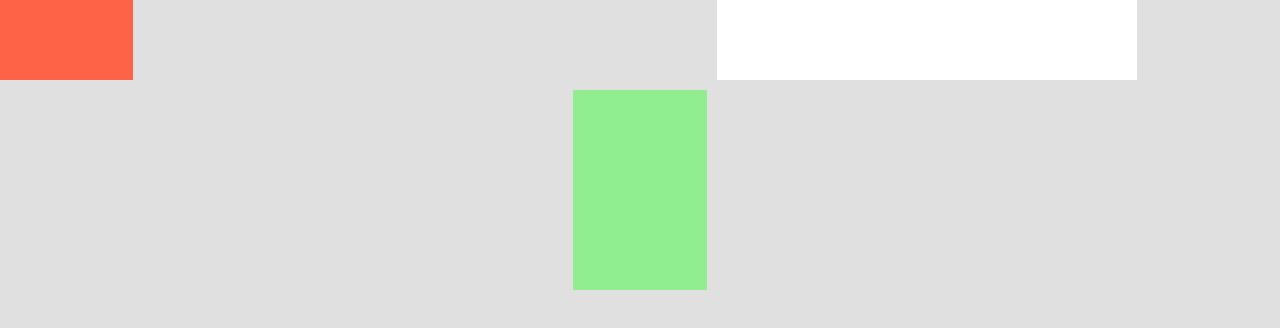
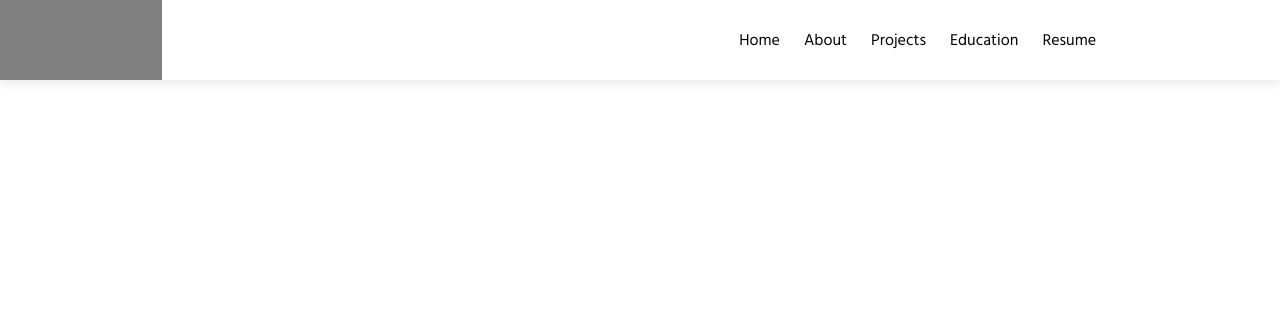
Before and after one commit to dotspencer/resume-1, a React app: page / in a window 1280 px wide. Shown: the top 328 px of the page. Built offline with nearby package versions, Linux system fonts and the light colour scheme; a web font is replaced by a local one.

Commit message:
Beginning to setup layout

```diff
--- a/src/components/App.js
+++ b/src/components/App.js
@@ -5,10 +5,17 @@ import "../styles/App.css";
 class App extends Component {
   render() {
     return (
-      <section>
+      <section className="header">
         <div className="item logo" />
-        <div className="item profile" />
-        <div className="item menu" />
+        <div className="item menu">
+          <ul>
+            <li>Home</li>
+            <li>About</li>
+            <li>Projects</li>
+            <li>Education</li>
+            <li>Resume</li>
+          </ul>
+        </div>
       </section>
     );
   }
--- a/src/styles/App.css
+++ b/src/styles/App.css
@@ -1,3 +1,9 @@
+@import url("https://fonts.googleapis.com/css?family=Heebo|Hind|Martel+Sans");
+/*
+font-family: 'Hind', sans-serif;
+font-family: 'Martel Sans', sans-serif;
+font-family: 'Heebo', sans-serif;
+ */
 * {
   box-sizing: border-box;
 }
@@ -6,29 +12,47 @@ body {
   padding: 0;
   overflow-x: hidden;
 }
-section {
+/*--------------HEADER-----------------*/
+.header {
   display: grid;
+  position: fixed;
   text-align: center;
-  background-color: #e0e0e0;
   width: 100vw;
-  height: 4800px;
-  grid-template-columns: repeat(9, 1fr);
-  grid-template-rows: repeat(20, 1fr);
+  height: 80px;
+  grid-template-columns: repeat(6, 1fr);
+  grid-template-rows: repeat(1, 1fr);
   grid-column-gap: 10px;
   grid-row-gap: 10px;
-  grid-template-rows: 80px 200px;
+  box-shadow: 0 1px 10px 1px rgba(40, 41, 44, 0.12);
 }
-div {
+.header + div {
   background-color: white;
 }
-.profile {
-  grid-area: 2/5/2/5;
-  background-color: lightgreen;
-}
 .logo {
-  grid-area: 1/1/1/1;
-  background-color: tomato;
+  grid-area: 1 / 1 / span 1 / span 1;
+  background-color: grey;
 }
 .menu {
-  grid-area: 1/6/1 / span 3;
+  grid-area: 1 / 5 / span 1 / span 1;
+  font-family: "Hind", sans-serif;
 }
+.menu > ul {
+  position: relative;
+  top: 15%;
+  list-style: none;
+}
+li {
+  display: inline;
+  margin: 0 2px 0 2px;
+  padding: 0 10px 0 10px;
+  cursor: pointer;
+  transition: 0.07s ease-out;
+}
+li:hover {
+  color: grey;
+}
+li:active {
+  cursor: default;
+}
+
+/*--------------PROFILE-----------------*/
```
Also changed, not shown: docs/index-bundle.js, favicon.ico (added).
